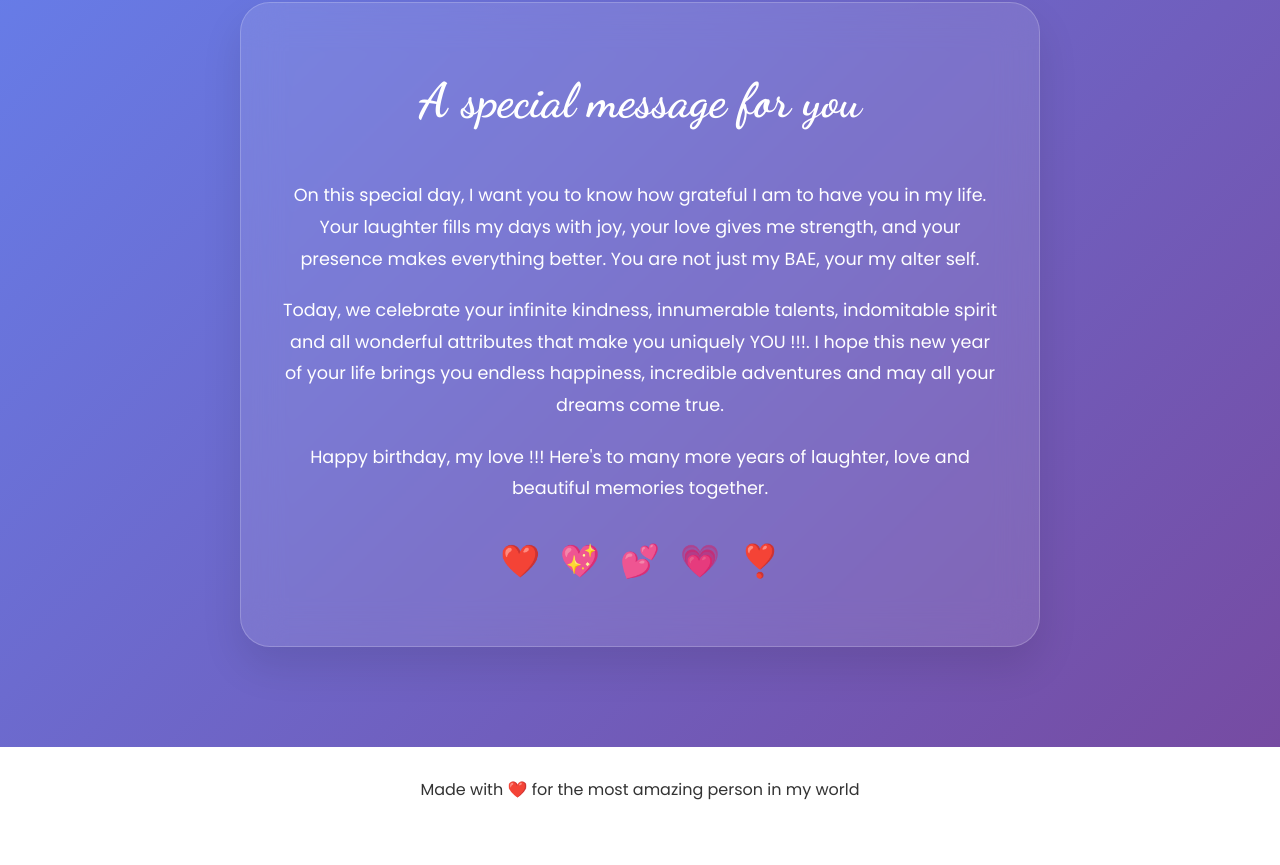
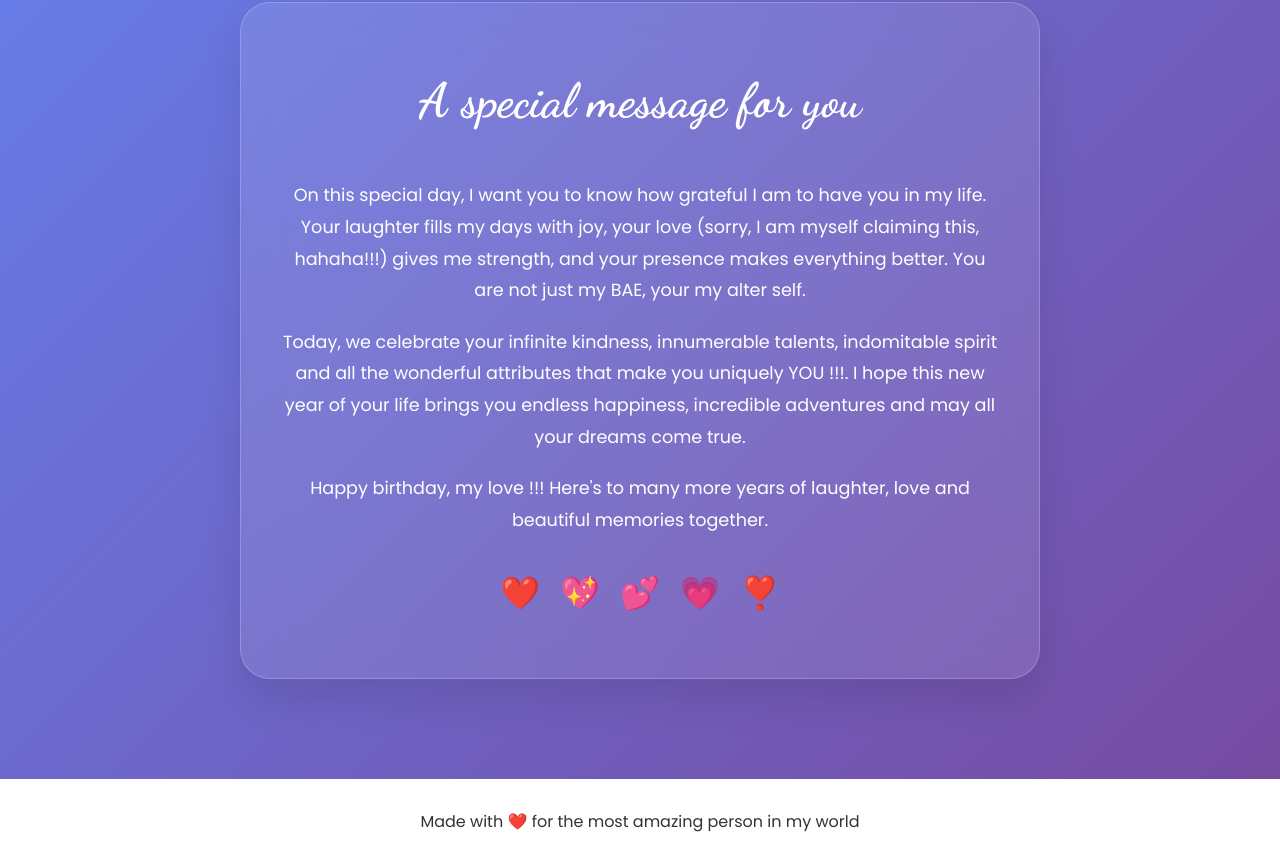
Before and after one commit to aniroodha-trailheadgit/HappyBirthday, a plain HTML site: page index.html in a window 1280 px wide. Shown: the part 1400-2265 px from the top of the page. Before the commit the page ends 2233 px from the top, so only its background shows below. Drawn offline with Linux system fonts and the light colour scheme.

Commit message:
Add files via upload

```diff
--- a/index.html
+++ b/index.html
@@ -40,7 +40,7 @@
          <div class="photo-card" data-aos="fade-up" data-delay="100">
           <div class="photo-container">
            <img src="https://drive.google.com/thumbanil?id=1mMzw4Zz0JjxecwaI9fT3WzAtXq2Pf7Vb&sz=w1000"
-           alt="Beautiful Momment">
+           alt="Beautiful Moment">
            <div class="photo-overlay">
             <div class="photo-caption">
                 Every moment with you is magical
@@ -93,11 +93,11 @@
             <div class="message-content">
             <p class="message-text fade-in-text">
                On this special day, I want you to know how grateful I am to have you in my life.
-               Your laughter fills my days with joy, your love gives me strength, and your presence makes everything better.
+               Your laughter fills my days with joy, your love (sorry, I am myself claiming this, hahaha!!!) gives me strength, and your presence makes everything better.
                You are not just my BAE, your my alter self.
             </p>
             <p class="message-text fade-in-text">
-                Today, we celebrate your infinite kindness, innumerable talents, indomitable spirit and all wonderful attributes that make
+                Today, we celebrate your infinite kindness, innumerable talents, indomitable spirit and all the wonderful attributes that make
                 you uniquely YOU !!!. I hope this new year of your life brings you endless happiness, incredible adventures and may all
                 your dreams come true.
             </p>
```
